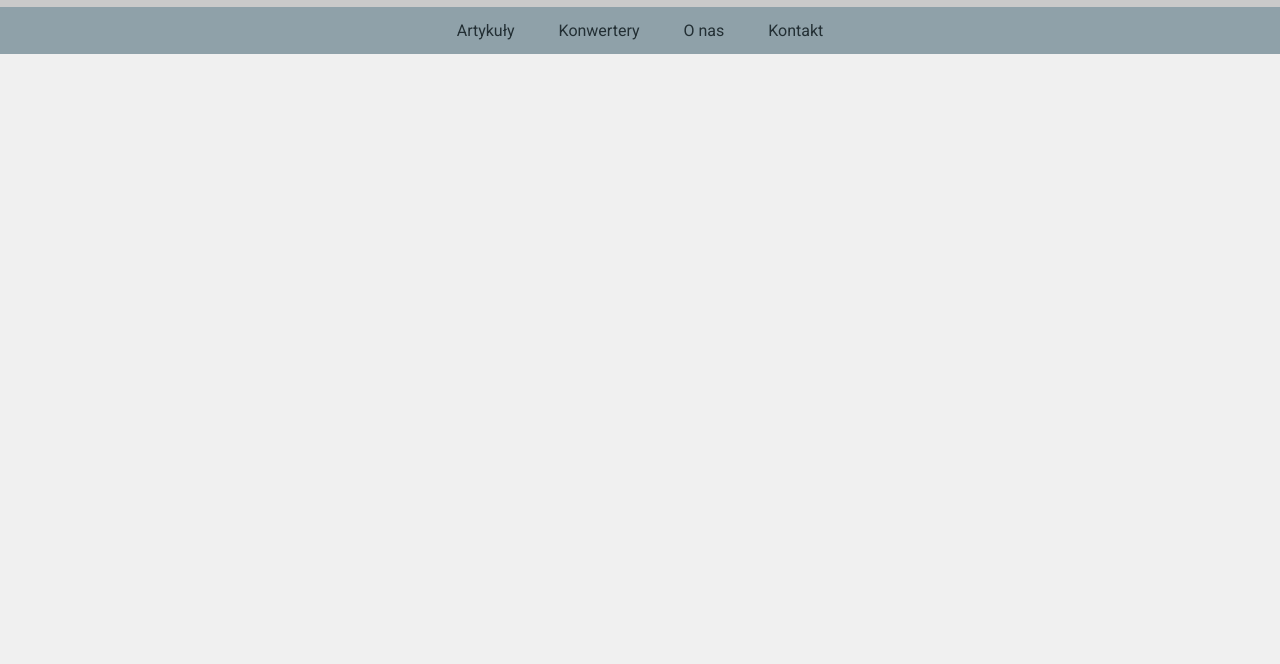
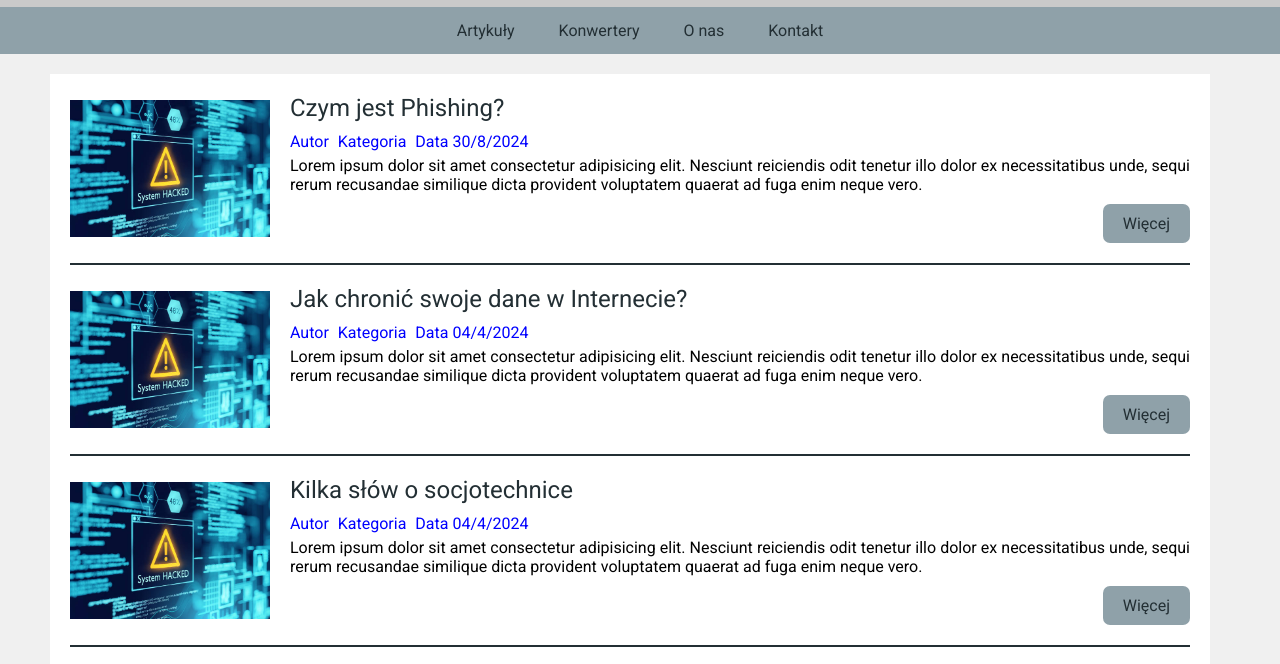
Before and after one commit to jgajdzinska/cybersecurity-blog-template, a plain HTML site: page index.html in a window 1280 px wide. Shown: the part 135-799 px from the top of the page. Drawn offline with Linux system fonts and the light colour scheme.

Commit message:
#0001 - added post container

```diff
--- a/css/style.css
+++ b/css/style.css
@@ -53,3 +53,90 @@ header h1 {
 .navbar a:hover {
     background-color: #bbc2c5;
 }
+
+.main-content {
+    display: flex;
+    flex-wrap: wrap;
+    max-width: 1200px;
+    margin: 20px auto;
+    padding: 0 10px;
+}
+
+.post-container {
+    flex: 3;
+    margin-right: 20px;
+    background-color: #FFFFFF;
+    padding: 20px;
+    box-sizing: border-box;
+    width: 100%;
+}
+
+.post {
+    display: flex;
+    flex-wrap: wrap;
+    align-items: center;
+    margin-bottom: 20px;
+    justify-content: space-between;
+    border-bottom: 2px solid #232f34;
+    padding-bottom: 20px;
+}
+
+.post img {
+    max-width: 200px;
+    height: auto;
+    margin-right: 20px;
+    flex: 1;
+}
+
+.post div {
+   flex: 3;
+}
+
+.post-title {
+    font-size: 24px;
+    margin-bottom: 10px;
+}
+
+.post-title a {
+    color: #232f34;
+    text-decoration: none;
+}
+
+.post-content span a {
+    padding: 5px;
+    padding-left: 0;
+    color: blue;
+    text-decoration: none;
+}
+
+.post-title a:hover {
+    text-decoration: none;
+}
+
+.post-description {
+    color: #000000;
+    margin-bottom: 10px;
+    margin-top: 5px;
+    font-size: 16px;
+    text-align: justify;
+}
+
+.read-more-container {
+    display: flex;
+    justify-content: flex-end;
+    margin-top: 10px;
+}
+
+.read-more {
+    background-color: #8fa1a9;
+    color: #232f34;
+    border: none;
+    padding: 10px 20px;
+    cursor: pointer;
+    border-radius: 7px;
+    text-decoration: none;
+}
+
+.read-more:hover {
+    background-color: #bbc2c5;
+}
--- a/index.html
+++ b/index.html
@@ -20,5 +20,58 @@
         <a href="#">Kontakt</a>
     </div>
 
+    <div class="main-content">
+        <div class="post-container">
+
+            <div class="post">
+                <img src="img/post-image.jpg" alt="Post 1 image">
+                <div class="post-content">
+                    <div class="post-title"><a href="#">Czym jest Phishing?</a></div>
+                    <span><a href="#">Autor</a></span>
+                    <span><a href="#">Kategoria</a></span>
+                    <span><a href="#">Data 30/8/2024</a></span>
+                    <div class="post-description">Lorem ipsum dolor sit amet consectetur adipisicing elit. Nesciunt reiciendis odit tenetur illo dolor ex necessitatibus unde, sequi rerum recusandae similique dicta provident voluptatem quaerat ad fuga enim neque vero.</div>
+                    <div class="read-more-container"><a href="#" class="read-more">Więcej</a></div>
+                </div>
+            </div>
+
+            <div class="post">
+                <img src="img/post-image.jpg" alt="Post 2 image">
+                <div class="post-content">
+                    <div class="post-title"><a href="#">Jak chronić swoje dane w Internecie?</a></div>
+                    <span><a href="#">Autor</a></span>
+                    <span><a href="#">Kategoria</a></span>
+                    <span><a href="#">Data 04/4/2024</a></span>
+                    <div class="post-description">Lorem ipsum dolor sit amet consectetur adipisicing elit. Nesciunt reiciendis odit tenetur illo dolor ex necessitatibus unde, sequi rerum recusandae similique dicta provident voluptatem quaerat ad fuga enim neque vero.</div>
+                    <div class="read-more-container"><a href="#" class="read-more">Więcej</a></div>
+                </div>
+            </div>
+
+            <div class="post">
+                <img src="img/post-image.jpg" alt="Post 3 image">
+                <div class="post-content">
+                    <div class="post-title"><a href="#">Kilka słów o socjotechnice</a></div>
+                    <span><a href="#">Autor</a></span>
+                    <span><a href="#">Kategoria</a></span>
+                    <span><a href="#">Data 04/4/2024</a></span>
+                    <div class="post-description">Lorem ipsum dolor sit amet consectetur adipisicing elit. Nesciunt reiciendis odit tenetur illo dolor ex necessitatibus unde, sequi rerum recusandae similique dicta provident voluptatem quaerat ad fuga enim neque vero.</div>
+                    <div class="read-more-container"><a href="#" class="read-more">Więcej</a></div>
+                </div>
+            </div>
+
+            <div class="post">
+                <img src="img/post-image.jpg" alt="Post 4 image">
+                <div class="post-content">
+                    <div class="post-title"><a href="#">Rodzaje cyberataków</a></div>
+                    <span><a href="#">Autor</a></span>
+                    <span><a href="#">Kategoria</a></span>
+                    <span><a href="#">Data 24/3/2024</a></span>
+                    <div class="post-description">Lorem ipsum dolor sit amet consectetur adipisicing elit. Nesciunt reiciendis odit tenetur illo dolor ex necessitatibus unde, sequi rerum recusandae similique dicta provident voluptatem quaerat ad fuga enim neque vero.</div>
+                    <div class="read-more-container"><a href="#" class="read-more">Więcej</a></div>
+                </div>
+            </div>
+
+        </div>
+    </div>
 </body>
 </html>
```
Also changed, not shown: img/post-image.jpg (added), 1 other file.
